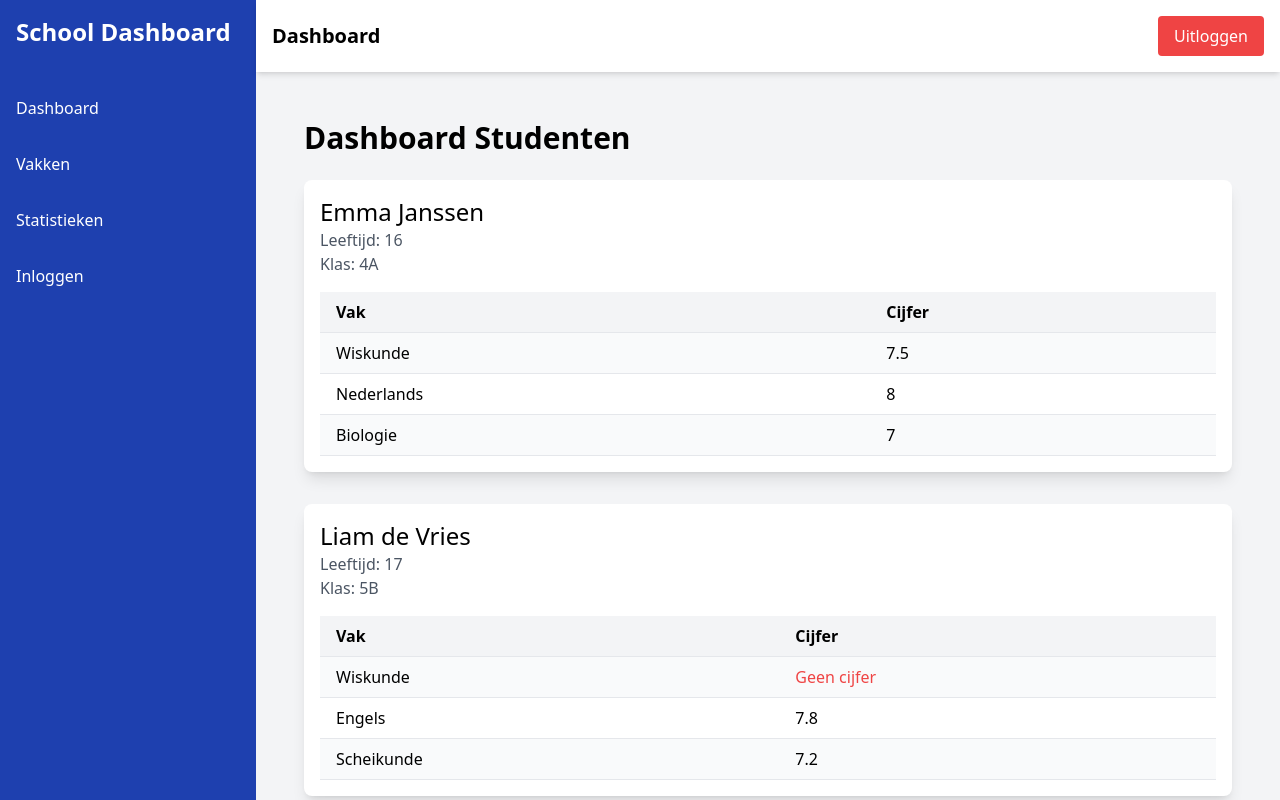
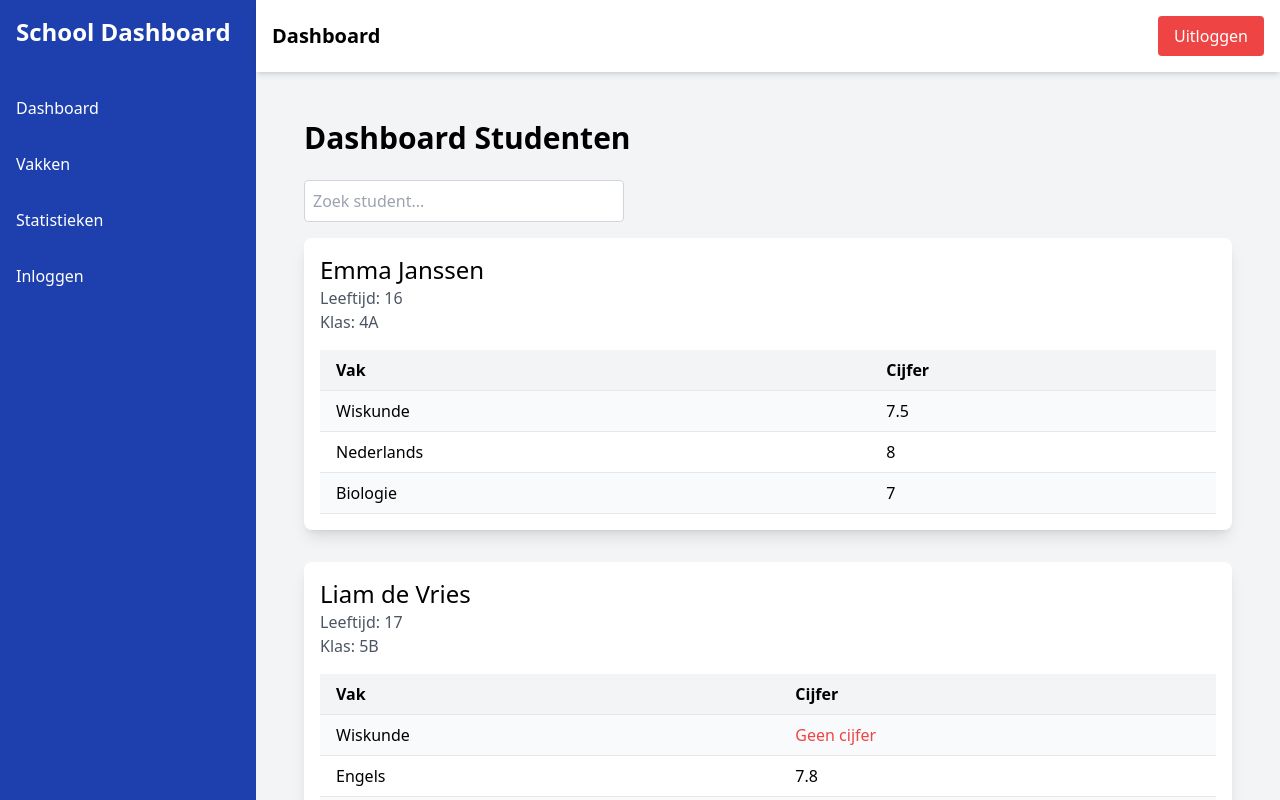
Before and after one commit to AbdellaBoutaarourt/Dashboard, a React (Create React App) app in the folder prototype-dashboard/: page / in a window 1280 px wide. Shown: the top 800 px of the page. Built offline with nearby package versions, Linux system fonts and the light colour scheme; the HTML template or start-up script is replaced by a standard one.

Commit message:
searchbar

```diff
--- a/prototype-dashboard/src/Pages/DashboardHome.js
+++ b/prototype-dashboard/src/Pages/DashboardHome.js
@@ -3,10 +3,15 @@ import data from "../data.json";
 
 const DashboardHome = () => {
     const [students, setStudents] = useState([]);
+    const [searchTerm, setSearchTerm] = useState("");
 
     useEffect(() => {
         setStudents(data.students);
     }, []);
+
+    const filteredStudents = students.filter((student) =>
+        student.name.toLowerCase().includes(searchTerm.toLowerCase())
+    );
 
     const handleMissingGrade = (grade) => {
         return grade === null ? (
@@ -25,13 +30,21 @@ const DashboardHome = () => {
     };
 
     return (
-        <div className="container mx-auto p-6">
+        <div className="container mx-auto p-6 min-h-screen">
             <h1 className="text-3xl font-semibold mb-6">Dashboard Studenten</h1>
 
-            {students.length === 0 ? (
+            <input
+                type="text"
+                placeholder="Zoek student..."
+                className="p-2 border border-gray-300 rounded mb-4 w-full max-w-xs"
+                value={searchTerm}
+                onChange={(e) => setSearchTerm(e.target.value)}
+            />
+
+            {filteredStudents.length === 0 ? (
                 <p>Geen gegevens beschikbaar...</p>
             ) : (
-                students.map((student) => (
+                filteredStudents.map((student) => (
                     <div key={student.id} className="mb-8 p-4 bg-white shadow-lg rounded-lg">
                         <h2 className="text-2xl font-medium">{student.name}</h2>
                         <p className="text-gray-600">Leeftijd: {student.age}</p>
```
